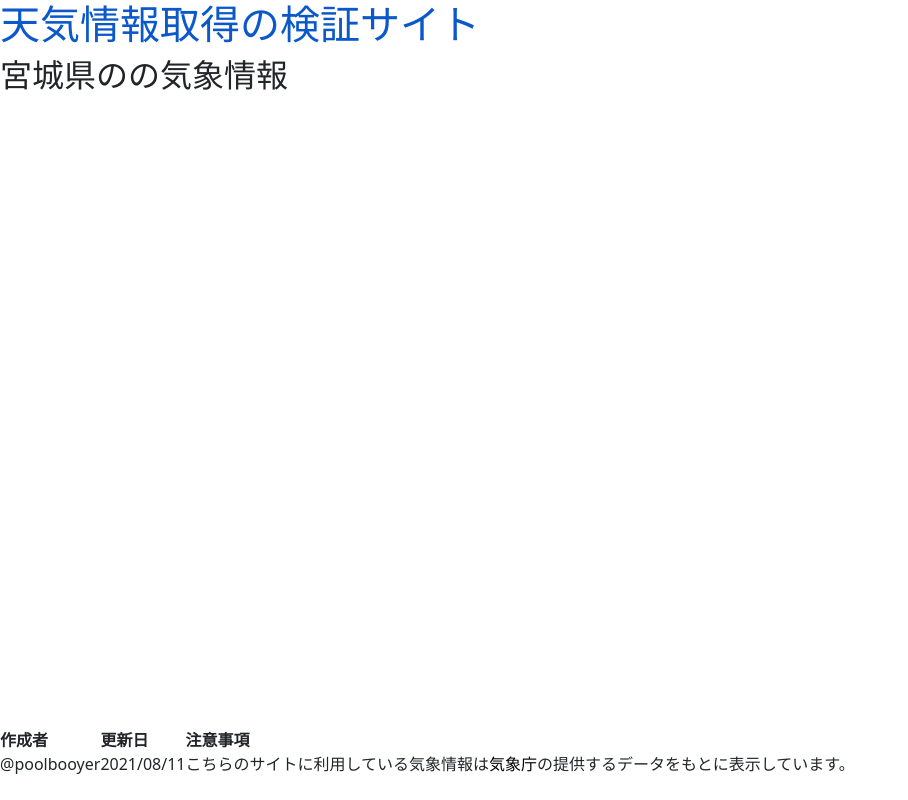
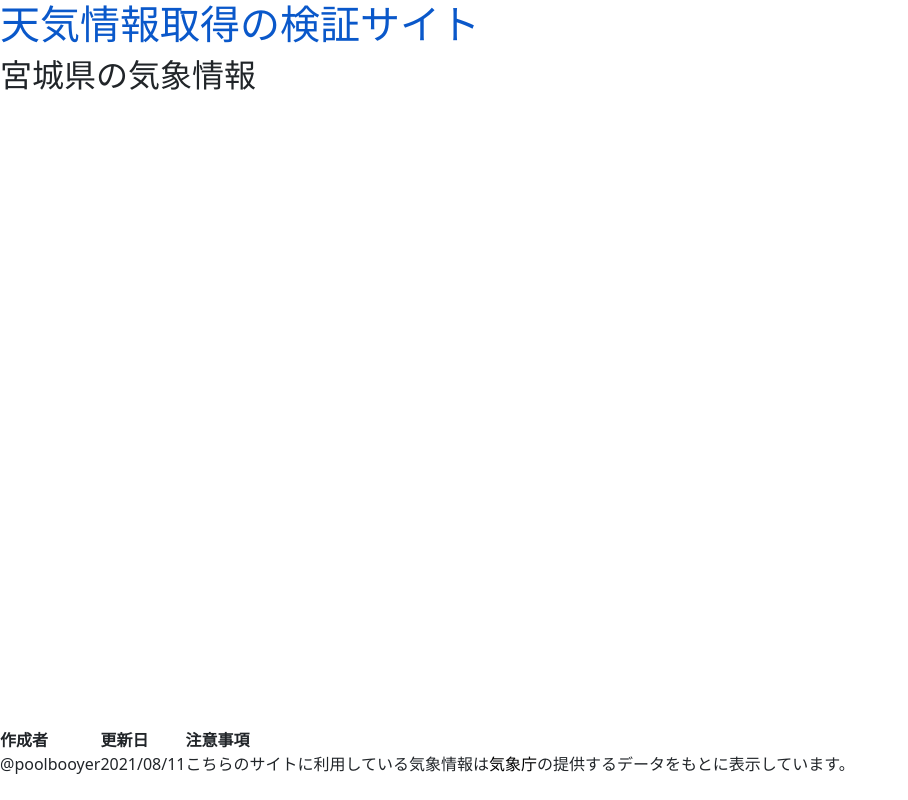
Before and after one commit to poolbooyer/forcast-js-custom, a plain HTML site: page index.html in a window 1280 px wide. Shown: the whole page, without its empty margins (0-908 px from the left). Drawn offline with nearby package versions, Linux system fonts and the light colour scheme; no server answers.

Commit message:
typo修正

```diff
--- a/index.html
+++ b/index.html
@@ -17,7 +17,7 @@
     </nav>
   </header>
   <div class="main">
-    <h2>宮城県のの気象情報</h2>
+    <h2>宮城県の気象情報</h2>
     <div id="weather"></div>
   </div>
   <footer>
```
